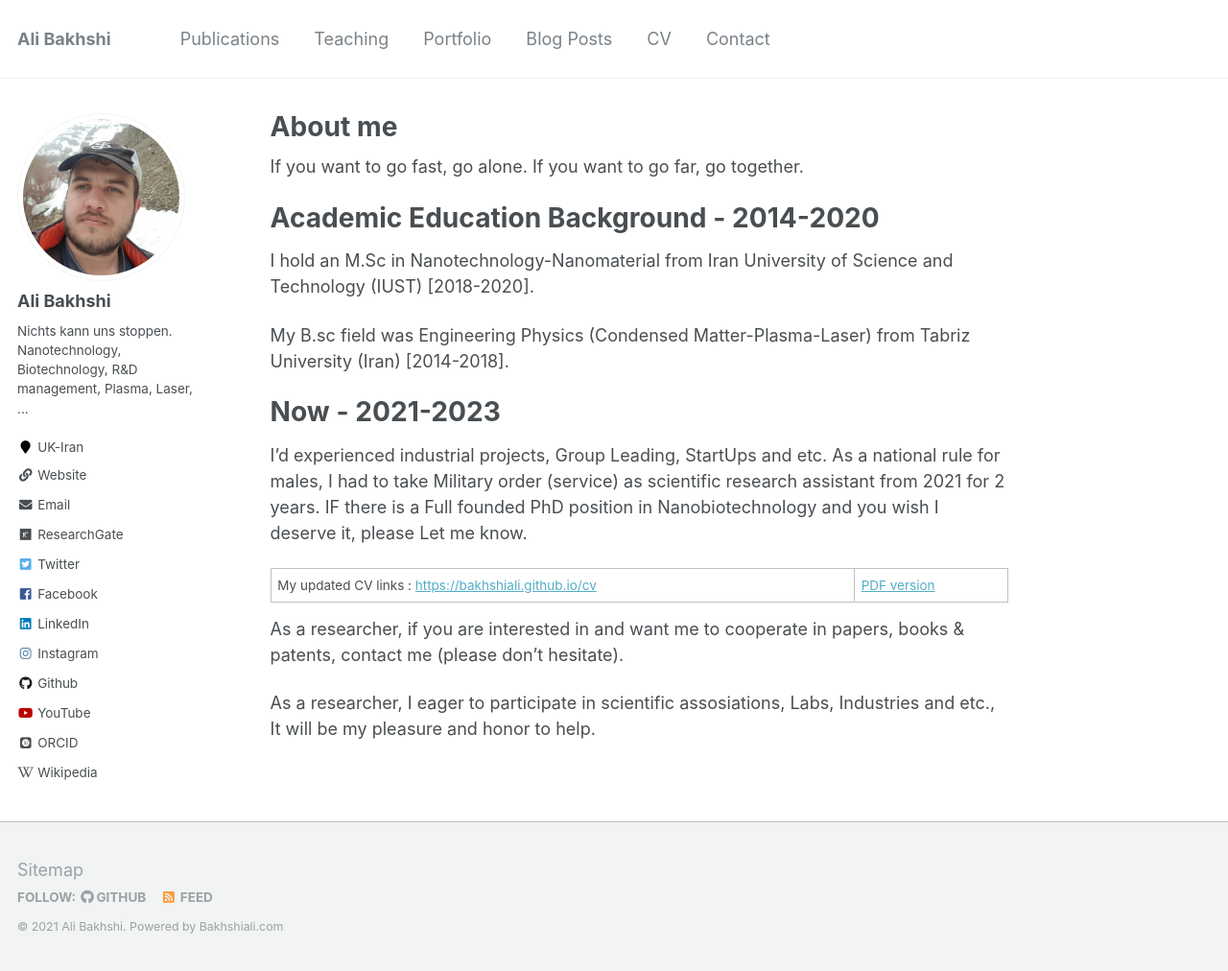
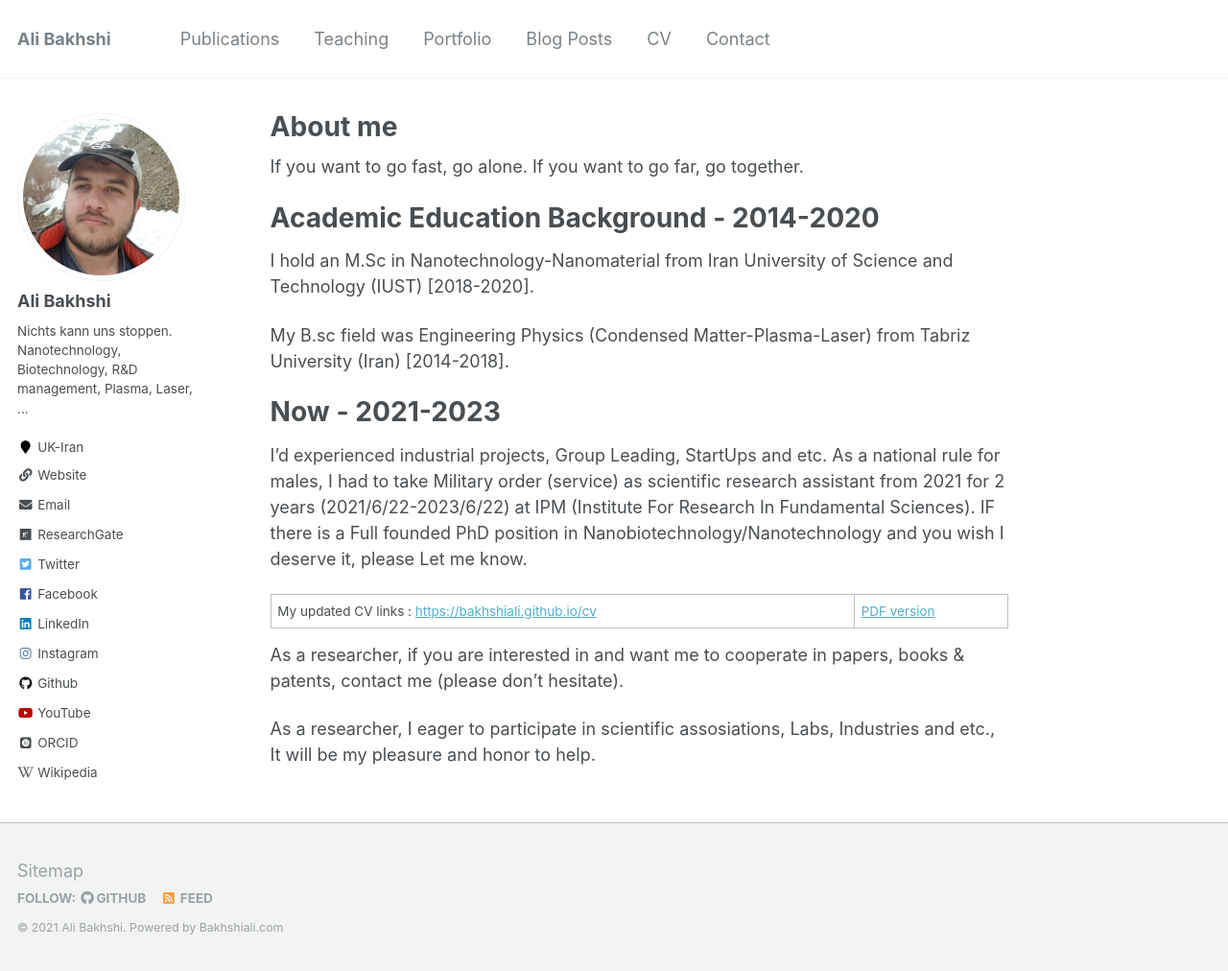
Before and after one commit to bakhshiali/bakhshiali.github.io, a Jekyll site: the page built from _pages/about.md, in a window 1280 px wide and 1012 px high. Shown: the whole window at 96% size. Built offline with Jekyll 4.4.1, drawn with Linux system fonts in a browser that asks for light colours; some web fonts are replaced.

Commit message:
Update about.md

```diff
--- a/_pages/about.md
+++ b/_pages/about.md
@@ -17,7 +17,7 @@ My B.sc field was Engineering Physics (Condensed Matter-Plasma-Laser) from Tabri
 
 Now - 2021-2023
 ======
-I'd experienced industrial projects, Group Leading, StartUps and etc. As a national rule for males, I had to take Military order (service) as scientific research assistant from 2021 for 2 years. IF there is a Full founded PhD position in Nanobiotechnology and you wish I deserve it, please Let me know.
+I'd experienced industrial projects, Group Leading, StartUps and etc. As a national rule for males, I had to take Military order (service) as scientific research assistant from 2021 for 2 years (2021/6/22-2023/6/22) at IPM (Institute For Research In Fundamental Sciences). IF there is a Full founded PhD position in Nanobiotechnology/Nanotechnology and you wish I deserve it, please Let me know.
 
 My updated CV links : <a href="https://bakhshiali.github.io/cv">https://bakhshiali.github.io/cv</a> | <a href="https://drive.google.com/file/d/1yzwVKTL5s4ySonpsOCyoiAnbgx32Harb/view?usp=sharing">PDF version</a>
 
```
